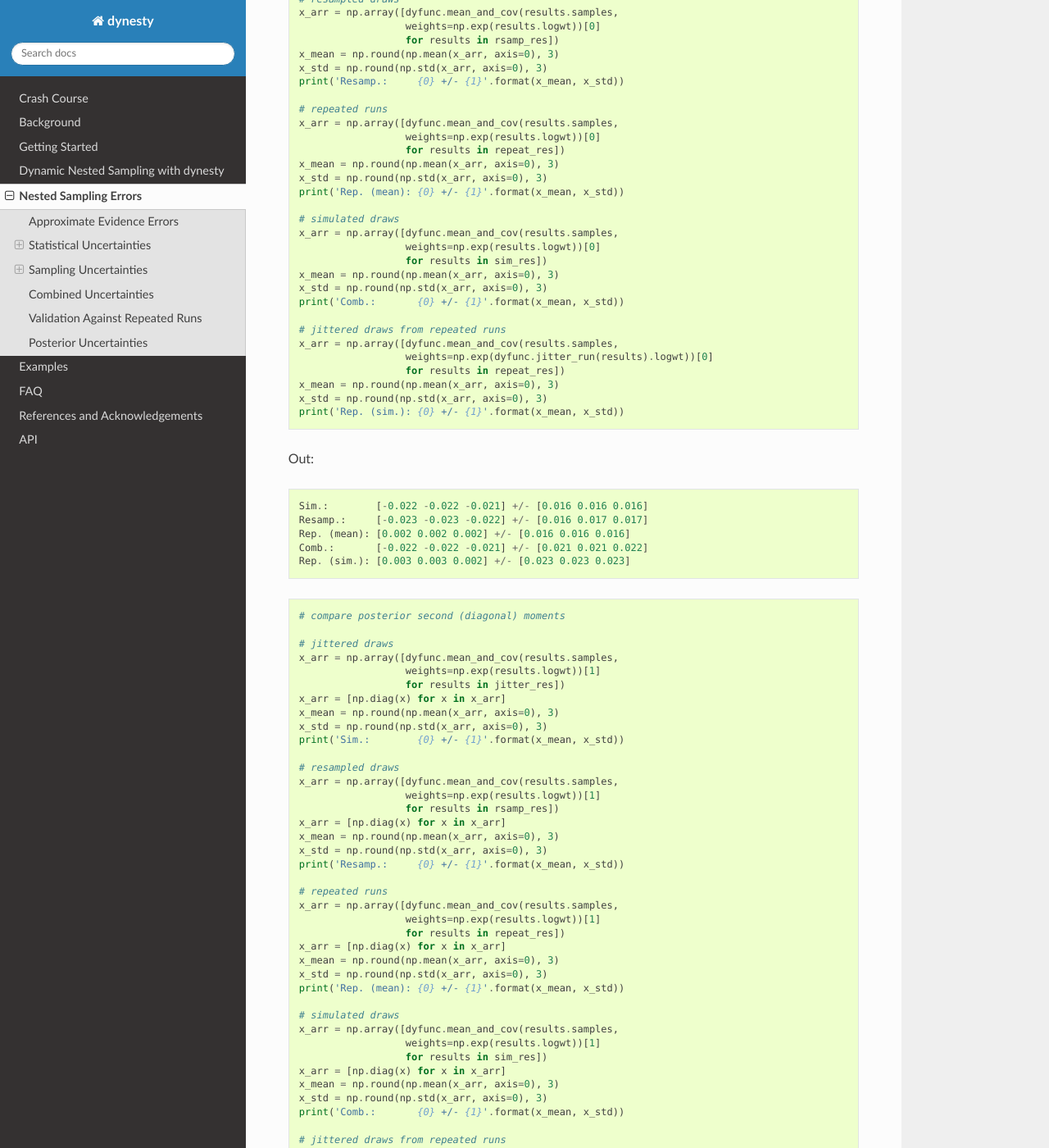
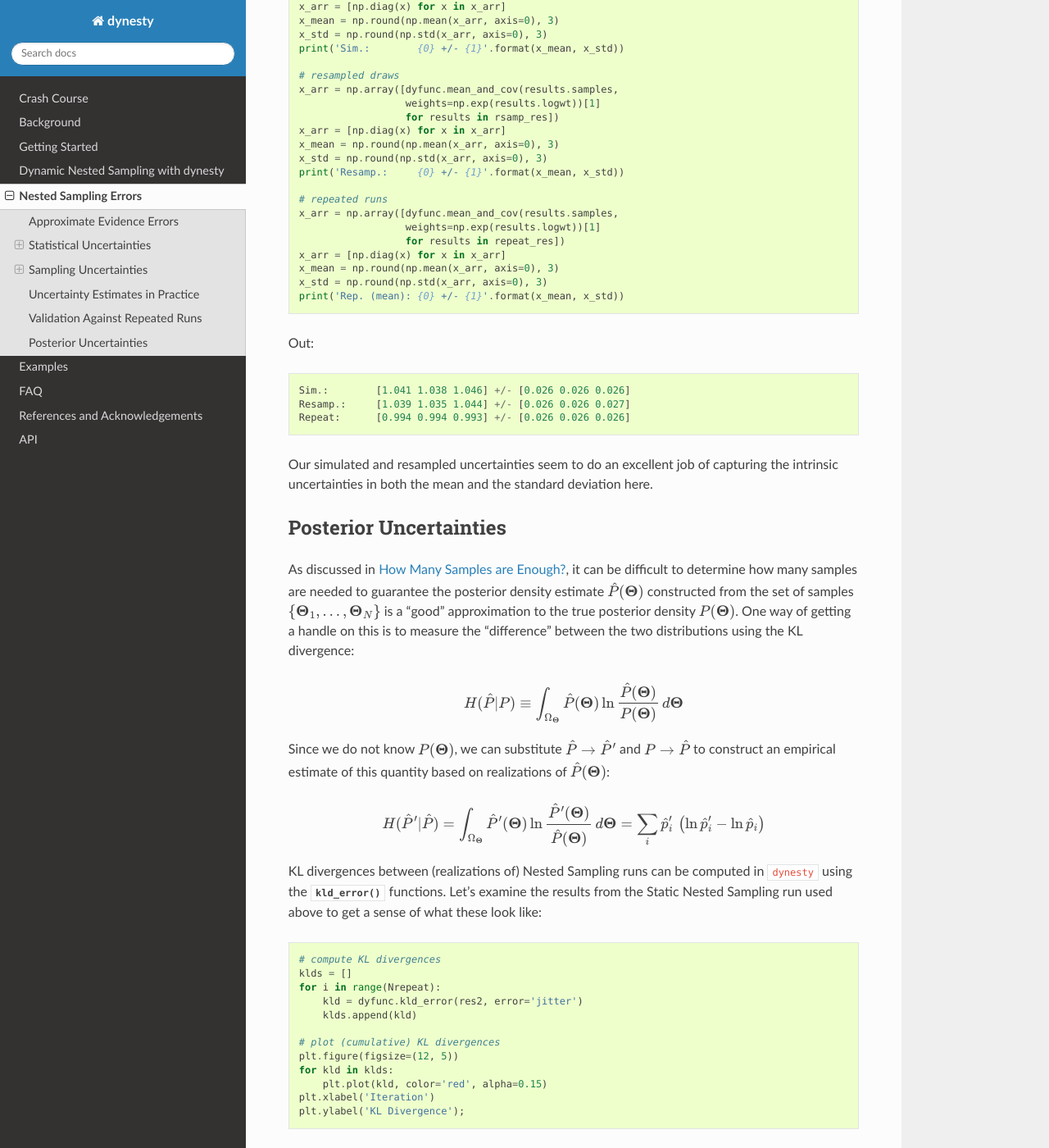
Before and after one commit to joshspeagle/dynesty, a Sphinx documentation site: the page built from docs/source/errors.rst, in a window 1280 px wide and 1400 px high, scrolled down 16170 px. Shown: the whole window at 82% size. Built offline with Sphinx 7.4.7 and the Read the Docs theme 2.0.0, drawn with Linux system fonts in a browser that asks for light colours; the version number could not be read and is left out; some of the changed text lies outside the part shown.

Commit message:
simulate_run cleaning
Removing `simulate_run` as a dependency throughout the code,
and modifying the docs to match. Added in a TODO for @segasai
for the v1.2 changelog.

```diff
--- a/docs/source/crashcourse.rst
+++ b/docs/source/crashcourse.rst
@@ -94,8 +94,8 @@ For instance::
     # Resample weighted samples.
     samples_equal = dyfunc.resample_equal(samples, weights)
 
-    # Generate a new set of results with statistical+sampling uncertainties.
-    results_sim = dyfunc.simulate_run(results)
+    # Generate a new set of results with sampling uncertainties.
+    results_sim = dyfunc.resample_run(results)
 
 Finally, a list of papers you should cite based on the configuration
 and sampler you are using can be compiled by simply running::
--- a/docs/source/errors.rst
+++ b/docs/source/errors.rst
@@ -447,7 +447,7 @@ and are not intended for heavy use in most practical applications.**
 Bootstrapping Runs
 ------------------
 
-In theory, to properly incorporate sampling errors we have to marginalize
+In theory, to properly incorporate these sampling errors we have to marginalize
 over all possible paths particles can take through the distribution. In
 practice, however, we can approximate the set of all possible paths
 using the discrete set of paths taken from the set of :math:`K` particles (live
@@ -521,21 +521,10 @@ how our (stratified) bootstrap affects other quantities::
 
 .. image:: ../images/errors_006.png
 
-Combined Uncertainties
-======================
+Uncertainty Estimates in Practice
+=================================
 
-Probing the combined statistical and sampling uncertainties just involves
-combining the results from :ref:`Bootstrapping Runs` and :ref:`Jittering Runs`.
-This is implemented via the :meth:`~dynesty.utils.simulate_run` function in
-``dynesty`` or can be done explicitly by the user::
-
-    # simulating combined uncertainties (explicit)
-    new_res = dyfunc.jitter_run(dyfunc.resample_run(res))
-
-    # simulating combined uncertainties (implicit)
-    new_res2 = dyfunc.simulate_run(res)
-
-Let's first examine the behavior using the same examples as
+Let's examine the behavior using the same examples as
 shown in :ref:`Jittering Runs` and :ref:`Bootstrapping Runs`.
 
 .. code-block:: python
@@ -581,10 +570,6 @@ shown in :ref:`Jittering Runs` and :ref:`Bootstrapping Runs`.
 
 .. image:: ../images/errors_008.png
 
-We see that the final errors are about 50% larger than our approximation.
-This is quite typical, and reflects uncertainties that we ignored when
-deriving our approximation above.
-
 Validation Against Repeated Runs
 ================================
 
@@ -621,11 +606,6 @@ against a set a repeated Nested Sampling runs:
     for i in range(Nrepeat):
         rsamp_res.append(dyfunc.resample_run(r))
 
-    # generate simulated runs
-    samp_res = []
-    for i in range(Nrepeat):
-        samp_res.append(dyfunc.simulate_run(r))
-
 As an initial test, we can compare the estimated :math:`\ln \hat{\mathcal{Z}}`
 from each set of runs:
 
@@ -650,17 +630,7 @@ from each set of runs:
     # repeated runs
     lnz_arr = [results.logz[-1] for results in repeat_res]
     lnz_mean, lnz_std = np.mean(lnz_arr), np.std(lnz_arr)
-    print('Rep. (mean): {:6.3f} +/- {:6.3f}'.format(lnz_mean, lnz_std))
-
-    # simulated draws
-    lnz_arr = [results.logz[-1] for results in sim_res]
-    lnz_mean, lnz_std = np.mean(lnz_arr), np.std(lnz_arr)
-    print('Comb.:       {:6.3f} +/- {:6.3f}'.format(lnz_mean, lnz_std))
-
-    # jittered draws from repeated runs
-    lnz_arr = [dyfunc.jitter_run(results).logz[-1] for results in repeat_res]
-    lnz_mean, lnz_std = np.mean(lnz_arr), np.std(lnz_arr)
-    print('Rep. (sim.): {:6.3f} +/- {:6.3f}'.format(lnz_mean, lnz_std))
+    print('Repeat: {:6.3f} +/- {:6.3f}'.format(lnz_mean, lnz_std))
 
 .. rst-class:: sphx-glr-script-out
 
@@ -669,9 +639,10 @@ Out::
     Approx.:     -8.670 +/-  0.207
     Sim.:        -8.696 +/-  0.192
     Resamp.:     -8.676 +/-  0.180
-    Rep. (mean): -8.912 +/-  0.211
-    Comb.:       -8.699 +/-  0.262
-    Rep. (sim.): -8.946 +/-  0.289
+    Repeat:      -8.912 +/-  0.211
+
+We find the approximate, simulated, and resampled uncertainties show relatively
+good agreement.
 
 We can also compare the first and second moments of the posterior:
 
@@ -703,31 +674,13 @@ We can also compare the first and second moments of the posterior:
     x_std = np.round(np.std(x_arr, axis=0), 3)
     print('Rep. (mean): {0} +/- {1}'.format(x_mean, x_std))
 
-    # simulated draws
-    x_arr = np.array([dyfunc.mean_and_cov(results.samples,
-                      weights=np.exp(results.logwt))[0]
-                      for results in sim_res])
-    x_mean = np.round(np.mean(x_arr, axis=0), 3)
-    x_std = np.round(np.std(x_arr, axis=0), 3)
-    print('Comb.:       {0} +/- {1}'.format(x_mean, x_std))
-
-    # jittered draws from repeated runs
-    x_arr = np.array([dyfunc.mean_and_cov(results.samples,
-                      weights=np.exp(dyfunc.jitter_run(results).logwt))[0]
-                      for results in repeat_res])
-    x_mean = np.round(np.mean(x_arr, axis=0), 3)
-    x_std = np.round(np.std(x_arr, axis=0), 3)
-    print('Rep. (sim.): {0} +/- {1}'.format(x_mean, x_std))
-
 .. rst-class:: sphx-glr-script-out
 
 Out::
 
     Sim.:        [-0.022 -0.022 -0.021] +/- [0.016 0.016 0.016]
     Resamp.:     [-0.023 -0.023 -0.022] +/- [0.016 0.017 0.017]
-    Rep. (mean): [0.002 0.002 0.002] +/- [0.016 0.016 0.016]
-    Comb.:       [-0.022 -0.022 -0.021] +/- [0.021 0.021 0.022]
-    Rep. (sim.): [0.003 0.003 0.002] +/- [0.023 0.023 0.023]
+    Repeat:      [ 0.002  0.002  0.002] +/- [0.016 0.016 0.016]
 
 .. code-block:: python
 
@@ -760,36 +713,16 @@ Out::
     x_std = np.round(np.std(x_arr, axis=0), 3)
     print('Rep. (mean): {0} +/- {1}'.format(x_mean, x_std))
 
-    # simulated draws
-    x_arr = np.array([dyfunc.mean_and_cov(results.samples,
-                      weights=np.exp(results.logwt))[1]
-                      for results in sim_res])
-    x_arr = [np.diag(x) for x in x_arr]
-    x_mean = np.round(np.mean(x_arr, axis=0), 3)
-    x_std = np.round(np.std(x_arr, axis=0), 3)
-    print('Comb.:       {0} +/- {1}'.format(x_mean, x_std))
-
-    # jittered draws from repeated runs
-    x_arr = np.array([dyfunc.mean_and_cov(results.samples,
-                      weights=np.exp(dyfunc.jitter_run(results).logwt))[1]
-                      for results in repeat_res])
-    x_arr = [np.diag(x) for x in x_arr]
-    x_mean = np.round(np.mean(x_arr, axis=0), 3)
-    x_std = np.round(np.std(x_arr, axis=0), 3)
-    print('Rep. (sim.): {0} +/- {1}'.format(x_mean, x_std))
-
 .. rst-class:: sphx-glr-script-out
 
 Out::
 
     Sim.:        [1.041 1.038 1.046] +/- [0.026 0.026 0.026]
     Resamp.:     [1.039 1.035 1.044] +/- [0.026 0.026 0.027]
-    Rep. (mean): [0.994 0.994 0.993] +/- [0.026 0.026 0.026]
-    Comb.:       [1.041 1.037 1.045] +/- [0.035 0.036 0.037]
-    Rep. (sim.): [0.993 0.993 0.992] +/- [0.035 0.034 0.035]
+    Repeat:      [0.994 0.994 0.993] +/- [0.026 0.026 0.026]
 
-Our simulated uncertainties seem to do an excellent job of capturing the
-intrinsic combined statistical and sampling uncertainties.
+Our simulated and resampled uncertainties seem to do an excellent job of capturing the
+intrinsic uncertainties in both the mean and the standard deviation here.
 
 Posterior Uncertainties
 =======================
@@ -823,16 +756,15 @@ to construct an empirical estimate of this quantity based on realizations of
     \ln \hat{p}_i^\prime - \ln \hat{p}_i \right)
 
 KL divergences between (realizations of) Nested Sampling runs can be computed
-in ``dynesty`` using the :meth:`~dynesty.utils.kl_divergence` and
-:meth:`~dynesty.utils.kld_error` functions. The former is slower but slightly
-more flexible while the latter generates comparisons directly over
-realizations of a single run. Let's examine the results from the Static Nested
+in ``dynesty`` using the
+:meth:`~dynesty.utils.kld_error` functions.
+Let's examine the results from the Static Nested
 Sampling run used above to get a sense of what these look like::
 
     # compute KL divergences
     klds = []
     for i in range(Nrepeat):
-        kld = dyfunc.kld_error(res2, error='simulate')
+        kld = dyfunc.kld_error(res2, error='jitter')
         klds.append(kld)
 
     # plot (cumulative) KL divergences
--- a/docs/source/index.rst
+++ b/docs/source/index.rst
@@ -95,6 +95,10 @@ Changelog
 
 .. image:: ../images/logo.gif
     :align: center
+
+1.2 (2022-03-30)
+------------------
+* TBD. (TODO for Segasai.)
 
 1.1 (2021-04-05)
 ------------------
```
Also changed, not shown: docs/source/dynamic.rst (+5 -2 lines), docs/source/faq.rst (+8 -7 lines), 4 other files.
